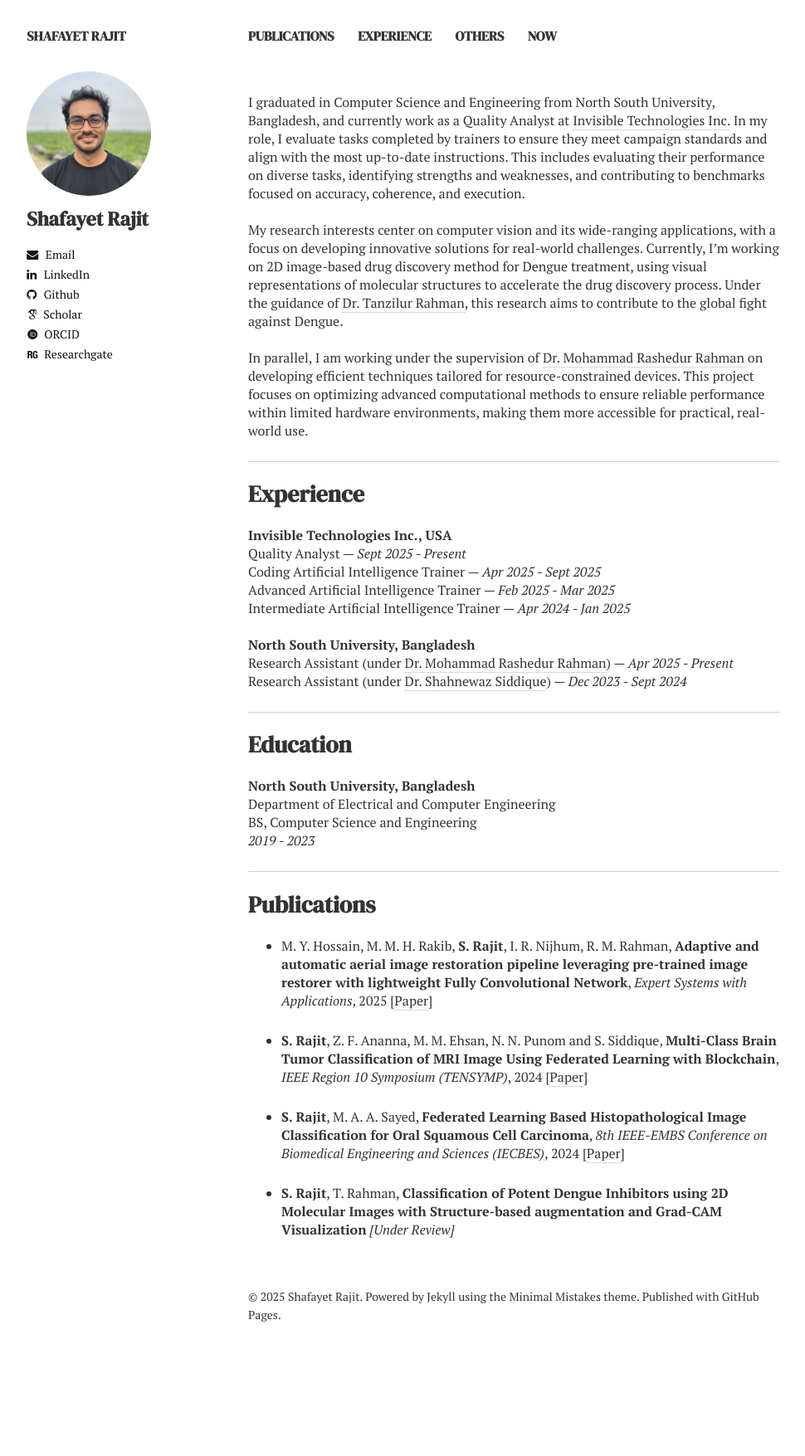
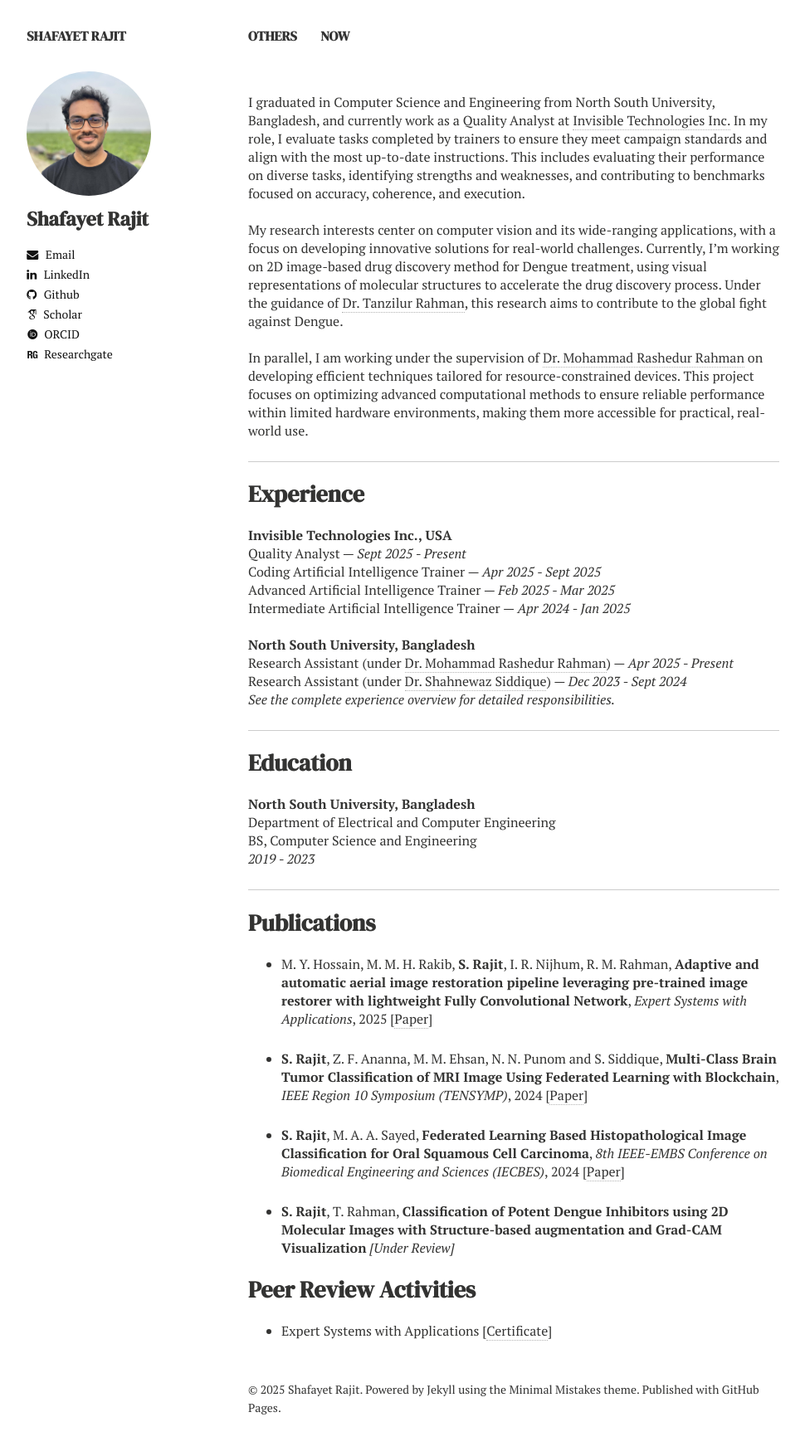
Before and after one commit to ShafayetRajit/shafayetrajit.github.io, a Jekyll site: the page built from index.md, in a window 1280 px wide. Shown: the whole page at 83% size, without its empty margins (21-991 px from the left). Built offline with Jekyll 4.4.1, drawn with Linux system fonts in a browser that asks for light colours; nearby versions of some CDN libraries; comment, search, counter and statistics services are not loaded; before the commit the page ends 1643 px from its top, so only the background shows below that.

Commit message:
adding reviewer role

```diff
--- a/_config.yml
+++ b/_config.yml
@@ -25,10 +25,6 @@ owner:
 # Links to include in top navigation
 # For external links add external: true
 links:
-  - title: Publications
-    url: /publications/
-  - title: Experience
-    url: /experience/
   - title: Others
     url: /others/
   - title: Now
--- a/index.md
+++ b/index.md
@@ -40,6 +40,8 @@ Research Assistant (under <a href="https://ece.northsouth.edu/people/rashedur-ra
 
 Research Assistant (under <a href="https://ece.northsouth.edu/people/dr-shahnewaz-siddique/">Dr. Shahnewaz Siddique</a>) &mdash; *Dec 2023 - Sept 2024*
 
+_See the <a href="https://shafayetrajit.github.io/experience/">complete experience overview</a> for detailed responsibilities._
+
 <hr>
 
 ## Education
@@ -63,3 +65,7 @@ BS, Computer Science and Engineering
 + **S. Rajit**, M. A. A. Sayed, **Federated Learning Based Histopathological Image Classification for Oral Squamous Cell Carcinoma**, *8th IEEE-EMBS Conference on Biomedical Engineering and Sciences (IECBES)*, 2024 [<a href="https://doi.org/10.1109/IECBES61011.2024.10991111" target="_blank">Paper</a>]
 
 + **S. Rajit**, T. Rahman, **Classification of Potent Dengue Inhibitors using 2D Molecular Images with Structure-based augmentation and Grad-CAM Visualization** *[Under Review]*
+
+## Peer Review Activities
+
++ Expert Systems with Applications [<a href="./files/Certificate_ESWA_Recognised.pdf" target="_blank">Certificate</a>]
```
Also changed, not shown: 1 other file.
